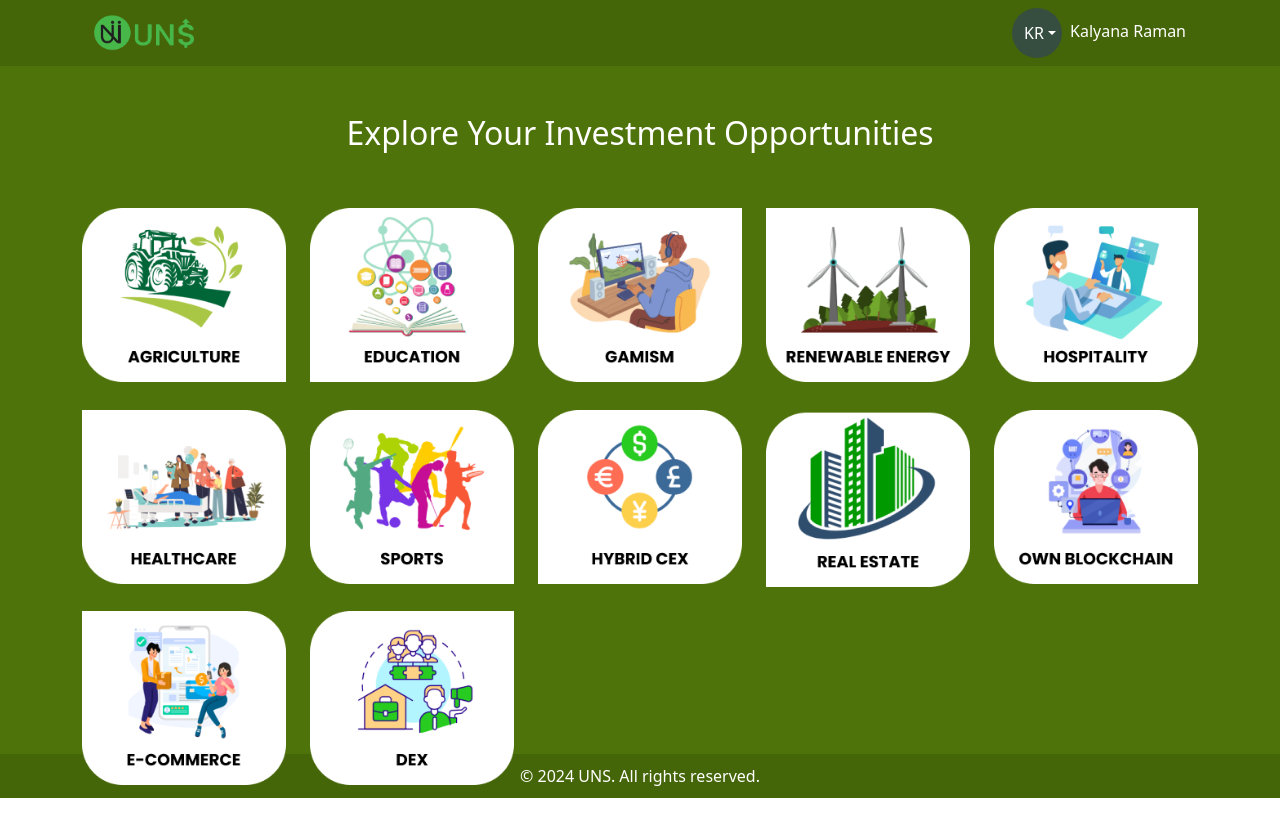
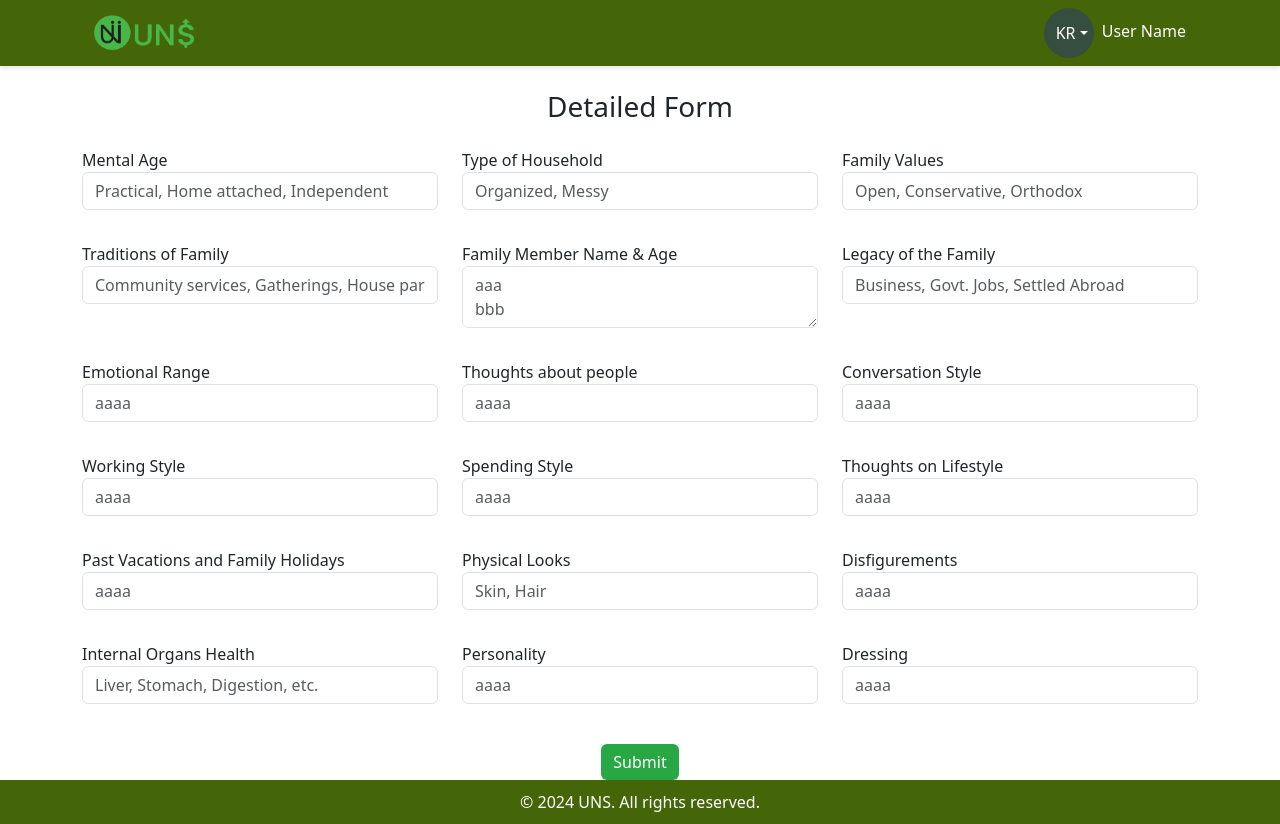
Before and after one commit to Gobikrishna/uns_member_portal, a React (Create React App) app in the folder frontend/: page /memberdetails in a window 1280 px wide. Before the commit this address led to /home. Before the commit the page ends 800 px from the top, so only its background shows below. Built offline with nearby package versions, Linux system fonts and the light colour scheme; sample sign-in values are in the browser's storage.

Commit message:
memberdetails page development

```diff
--- a/frontend/src/App.js
+++ b/frontend/src/App.js
@@ -7,10 +7,14 @@ import Register from "./components/Register";
 import Home from "./components/Home";
 import "../src/assets/styles/main.scss";
 import "../src/assets/styles/dashboard.scss";
+import Settings from "./components/Settings";
+import MemberDetails from "./components/MemberDetails";
+
 
 function App() {
   const { authState, setAuthState } = useContext(AuthContext); // Access context here
   const [loading, setLoading] = useState(true); // Loading state for initial auth check
+
 
   useEffect(() => {
     const token = localStorage.getItem("token");
@@ -43,6 +47,8 @@ function App() {
       <Route path="/home" element={<Home />} />
       <Route path="/login" element={<Login />} />
       <Route path="/register" element={<Register />} />
+      <Route path="/settings" element={<Settings />} />
+      <Route path="/memberdetails" element={<MemberDetails />} />
       <Route
         path="/dashboard"
         element={
--- a/frontend/src/assets/styles/dashboard.scss
+++ b/frontend/src/assets/styles/dashboard.scss
@@ -11,6 +11,14 @@
 }
 .input-group{
   width: auto;
+}
+.data-table{
+  tr{
+    th{
+      background: none;
+      color: $white;
+    }
+  }
 }
 .user-avatar {
   background-color: #47B749; /* Primary color for avatar */
--- a/frontend/src/assets/styles/main.scss
+++ b/frontend/src/assets/styles/main.scss
@@ -7,6 +7,13 @@ $white: #ffffff;
 $black: #333333;
 $ddgreen: #0d3019;
 $hmbggreen: #4f730b;
+
+.bg-lgreen{
+background: $brngreen;
+}
+.txt-lgreen{
+  color:$brngreen;
+}
 
 a{
   color:$brngreen;
--- a/frontend/src/components/Dashboard.js
+++ b/frontend/src/components/Dashboard.js
@@ -1,11 +1,13 @@
 import { useContext, useEffect, useState } from "react";
 import axios from "axios";
+import search from "../assets/images/search.png";
 import { AuthContext } from "../context/AuthContext";
 // import FileUpload from "./FileUpload";
 import Header from "./Header";
 import Footer from "./Footer";
-import search from "../assets/images/search.png";
-import Pagination from "./pagination";
+import Modal from "./Modal";
+import Pagination from "./Pagination";
+
 
 const Dashboard = () => {
   const { authState } = useContext(AuthContext);
@@ -15,6 +17,25 @@ const Dashboard = () => {
   // const [memberHierarchy, setMemberHierarchy] = useState([]);
   const [referralMembers, setReferralMembers] = useState([]); // Renamed to reflect referral members
   const [commissionDetails, setCommissionDetails] = useState([]);
+
+
+  const [showModal, setShowModal] = useState(false);
+  const [formData, setFormData] = useState({
+    sNo: "",
+    memberId: "",
+    memberName: "",
+    mobileNumber: "",
+  });
+
+  const handleChange = (e) => {
+    const { name, value } = e.target;
+    setFormData({ ...formData, [name]: value });
+  };
+
+  const handleSave = () => {
+    console.log("Saved Data:", formData);
+    setShowModal(false); // Close the modal
+  };
 
   useEffect(() => {
     console.log("authState details==>", authState);
@@ -215,7 +236,24 @@ const Dashboard = () => {
 
                 {/* Button */}
                 <div>
-                  <button className="btn btn-primary">Add New Contact</button>
+                <div className="container mt-4">
+      {/* Add New Contact Button */}
+            <button className="btn btn-primary" onClick={() => setShowModal(true)}>
+            Add New Member
+            </button>
+
+            {/* Modal Component */}
+            <Modal
+              title="Add New Contact"
+              showModal={showModal}
+              onClose={() => setShowModal(false)}
+              onSave={handleSave}
+              formData={formData}
+              handleChange={handleChange}
+            />
+          </div>
+
+                  {/* <button className="btn btn-primary">Add New Member</button> */}
                 </div>
               </div>
             </div>
@@ -223,9 +261,9 @@ const Dashboard = () => {
         </div>
 
         <div className="container mt-0">
-          <div className="table-responsive">
+          <div className="table-responsive data-table">
             <table className="table">
-              <thead className="bg-success text-white">
+              <thead className="bg-lgreen text-white">
                 <tr>
                   <th scope="col">S.No</th>
                   <th scope="col">Member ID</th>
--- a/frontend/src/components/Header.js
+++ b/frontend/src/components/Header.js
@@ -11,12 +11,8 @@ const Header = () => {
     setIsDropdownOpen((prev) => !prev);
   };
 
-  const onSettings = (event) => {
-    event.preventDefault();
-    console.log("Settings clicked");
-  };
-
   const onLogout = () => {
+    setAuthState({ isAuthenticated: false, user: null }); // Clear auth state
     console.log("Logout clicked");
   };
 
@@ -28,9 +24,10 @@ const Header = () => {
             <Link className="navbar-brand" to="/">
               <img width="100" src={logo} alt="Logo" />
             </Link>
-            <div className="d-flex gap-2">
+            <div>
               {!authState.isAuthenticated ? (
-                <div className="hd-links">
+                // Show Login and Register Links
+                <div className="hd-links d-flex gap-2">
                   <div className="nav-item">
                     <Link className="nav-link home-link" to="/login">
                       Sign In
@@ -44,8 +41,8 @@ const Header = () => {
                   </div>
                 </div>
               ) : (
-                <div className="dropdown">
-                  {/* Dropdown Button */}
+                // Show Dropdown for Logged-In Users
+                <div className={`dropdown ${isDropdownOpen ? "show" : ""}`}>
                   <button
                     className="btn btn-secondary dropdown-toggle"
                     type="button"
@@ -53,36 +50,30 @@ const Header = () => {
                     aria-expanded={isDropdownOpen}
                     onClick={toggleDropdown}
                   >
-                    KR
+                    {authState.user?.initials || "KR"}
                   </button>
-                  <span className="ps-2">Kalyana Raman</span>
+                  <span className="ps-2">{authState.user?.name || "User Name"}</span>
 
-                  {/* Dropdown Menu */}
-                  {isDropdownOpen && (
                   <ul
-                      className="dropdown-menu dropdown-menu-end"
+                    className={`dropdown-menu dropdown-menu-end ${
+                      isDropdownOpen ? "show" : ""
+                    }`}
                     aria-labelledby="dropdownMenuButton"
                   >
                     <li>
-                        <a
-                          className="dropdown-item"
-                          href="#"
-                          onClick={onSettings}
-                        >
+                      <Link className="dropdown-item" to="/settings">
                         <i className="fa fa-cog me-2"></i>Settings
-                        </a>
+                      </Link>
                     </li>
                     <li>
-                        <a
+                      <button
                         className="dropdown-item"
-                          href="#"
                         onClick={onLogout}
                       >
                         <i className="fa fa-sign-out me-2"></i>Logout
-                        </a>
+                      </button>
                     </li>
                   </ul>
-                  )}
                 </div>
               )}
             </div>
--- /dev/null
+++ b/frontend/src/components/MemberDetails.js
@@ -0,0 +1,130 @@
+import { useContext, useEffect, useState } from "react";
+import axios from "axios";
+import { AuthContext } from "../context/AuthContext";
+// import FileUpload from "./FileUpload";
+import Header from "./Header";
+import Footer from "./Footer";
+
+const MemberDetails = () => {
+
+  return (
+    <div>
+      {/* Navigation Bar */}
+      <Header />
+
+      {/* Hero Section */}
+      <div className="container mt-4">
+      <h3 className="text-center mb-4">Detailed Form</h3>
+      <form>
+        {/* First Section */}
+        <div className="row mb-3">
+          <div className="col-md-4 mb-3">
+            <label>Mental Age</label>
+            <input type="text" className="form-control" placeholder="Practical, Home attached, Independent" />
+          </div>
+          <div className="col-md-4 mb-3">
+            <label>Type of Household</label>
+            <input type="text" className="form-control" placeholder="Organized, Messy" />
+          </div>
+          <div className="col-md-4 mb-3">
+            <label>Family Values</label>
+            <input type="text" className="form-control" placeholder="Open, Conservative, Orthodox" />
+          </div>
+        </div>
+
+        {/* Second Section */}
+        <div className="row mb-3">
+          <div className="col-md-4 mb-3">
+            <label>Traditions of Family</label>
+            <input type="text" className="form-control" placeholder="Community services, Gatherings, House parties" />
+          </div>
+          <div className="col-md-4 mb-3">
+            <label>Family Member Name & Age</label>
+            <textarea className="form-control" placeholder="aaa&#10;bbb&#10;ccc"></textarea>
+          </div>
+          <div className="col-md-4 mb-3">
+            <label>Legacy of the Family</label>
+            <input type="text" className="form-control" placeholder="Business, Govt. Jobs, Settled Abroad" />
+          </div>
+        </div>
+
+        {/* Third Section */}
+        <div className="row mb-3">
+          <div className="col-md-4 mb-3">
+            <label>Emotional Range</label>
+            <input type="text" className="form-control" placeholder="aaaa" />
+          </div>
+          <div className="col-md-4 mb-3">
+            <label>Thoughts about people</label>
+            <input type="text" className="form-control" placeholder="aaaa" />
+          </div>
+          <div className="col-md-4 mb-3">
+            <label>Conversation Style</label>
+            <input type="text" className="form-control" placeholder="aaaa" />
+          </div>
+        </div>
+
+        {/* Fourth Section */}
+        <div className="row mb-3">
+          <div className="col-md-4 mb-3">
+            <label>Working Style</label>
+            <input type="text" className="form-control" placeholder="aaaa" />
+          </div>
+          <div className="col-md-4 mb-3">
+            <label>Spending Style</label>
+            <input type="text" className="form-control" placeholder="aaaa" />
+          </div>
+          <div className="col-md-4 mb-3">
+            <label>Thoughts on Lifestyle</label>
+            <input type="text" className="form-control" placeholder="aaaa" />
+          </div>
+        </div>
+
+        {/* Fifth Section */}
+        <div className="row mb-3">
+          <div className="col-md-4 mb-3">
+            <label>Past Vacations and Family Holidays</label>
+            <input type="text" className="form-control" placeholder="aaaa" />
+          </div>
+          <div className="col-md-4 mb-3">
+            <label>Physical Looks</label>
+            <input type="text" className="form-control" placeholder="Skin, Hair" />
+          </div>
+          <div className="col-md-4 mb-3">
+            <label>Disfigurements</label>
+            <input type="text" className="form-control" placeholder="aaaa" />
+          </div>
+        </div>
+
+        {/* Add More Sections */}
+        <div className="row mb-3">
+          <div className="col-md-4 mb-3">
+            <label>Internal Organs Health</label>
+            <input type="text" className="form-control" placeholder="Liver, Stomach, Digestion, etc." />
+          </div>
+          <div className="col-md-4 mb-3">
+            <label>Personality</label>
+            <input type="text" className="form-control" placeholder="aaaa" />
+          </div>
+          <div className="col-md-4 mb-3">
+            <label>Dressing</label>
+            <input type="text" className="form-control" placeholder="aaaa" />
+          </div>
+        </div>
+
+        {/* Submit Button */}
+        <div className="text-center mt-4">
+          <button type="submit" className="btn btn-primary">
+            Submit
+          </button>
+        </div>
+      </form>
+    </div>
+
+      {/* Footer */}
+     <Footer />
+    </div>
+  );
+}
+
+export default MemberDetails;
--- /dev/null
+++ b/frontend/src/components/Settings.js
@@ -0,0 +1,127 @@
+import React, { useState } from "react";
+import { Link, useNavigate } from "react-router-dom";
+import logo from "../assets/images/logo.png";
+
+const Settings = () => {
+  const [formData, setFormData] = useState({
+    oldPassword: "",
+    newPassword: "",
+    confirmPassword: "",
+  });
+
+  const [error, setError] = useState("");
+
+  const handleChange = (e) => {
+    const { name, value } = e.target;
+    setFormData({
+      ...formData,
+      [name]: value,
+    });
+  };
+
+  const handleSubmit = (e) => {
+    e.preventDefault();
+
+    // Basic validation
+    if (formData.newPassword !== formData.confirmPassword) {
+      setError("New Password and Confirm Password do not match.");
+      return;
+    }
+
+    if (formData.newPassword.length < 6) {
+      setError("Password must be at least 6 characters long.");
+      return;
+    }
+
+    // Clear error and submit the form
+    setError("");
+    console.log("Form Submitted:", formData);
+
+    // Call API to update password here
+    alert("Password updated successfully!");
+    setFormData({
+      oldPassword: "",
+      newPassword: "",
+      confirmPassword: "",
+    });
+  };
+
+  return (
+    <div className="bg-image d-flex align-items-center justify-content-center vh-100 bg-light">
+        <div className="card shadow p-4 boxbg" style={{ width: "400px" }}>
+          <div className="bg-overlay"></div>
+          <div className="cont-int text-white">
+          <div className="text-center mb-2">
+              <Link className="navbar-brand" to="/home">
+                <img width="100" src={logo} alt="Logo" />
+              </Link>
+            </div>
+            <h5 className="card-title text-center mb-2 text-uppercase">
+              Change your password
+            </h5>
+      <form onSubmit={handleSubmit} >
+        {/* Old Password */}
+        <div className="mb-3">
+          <label htmlFor="oldPassword" className="form-label">
+            Old Password
+          </label>
+          <input
+            type="password"
+            className="form-control"
+            id="oldPassword"
+            name="oldPassword"
+            value={formData.oldPassword}
+            onChange={handleChange}
+            required
+          />
+        </div>
+
+        {/* New Password */}
+        <div className="mb-3">
+          <label htmlFor="newPassword" className="form-label">
+            New Password
+          </label>
+          <input
+            type="password"
+            className="form-control"
+            id="newPassword"
+            name="newPassword"
+            value={formData.newPassword}
+            onChange={handleChange}
+            required
+          />
+        </div>
+
+        {/* Confirm Password */}
+        <div className="mb-3">
+          <label htmlFor="confirmPassword" className="form-label">
+            Confirm Password
+          </label>
+          <input
+            type="password"
+            className="form-control"
+            id="confirmPassword"
+            name="confirmPassword"
+            value={formData.confirmPassword}
+            onChange={handleChange}
+            required
+          />
+        </div>
+
+        {/* Error Message */}
+        {error && <div className="alert alert-danger">{error}</div>}
+
+        {/* Submit Button */}
+        <div className="text-center">
+          <button type="submit" className="btn btn-primary">
+            Update Password
+          </button>
+        </div>
+      </form>
+      </div>
+    </div>
+    </div>
+  );
+};
+
+export default Settings;
--- a/frontend/src/components/pagination.js
+++ b/frontend/src/components/pagination.js
@@ -22,7 +22,7 @@ const Pagination = ({ totalItems, itemsPerPage, onPageChange }) => {
   };
 
   return (
-    <div className="d-flex justify-content-between align-items-center mt-4">
+    <div className="container m-0 d-flex justify-content-between align-items-center mt-4">
       <button
         className="btn btn-primary"
         onClick={handlePrevious}
```
Also changed, not shown: frontend/public/favicon.png. Lines whose indentation alone changed are shown as unchanged.
